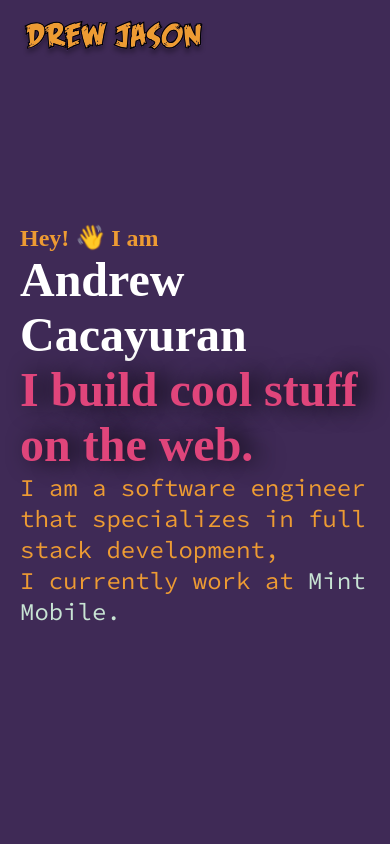
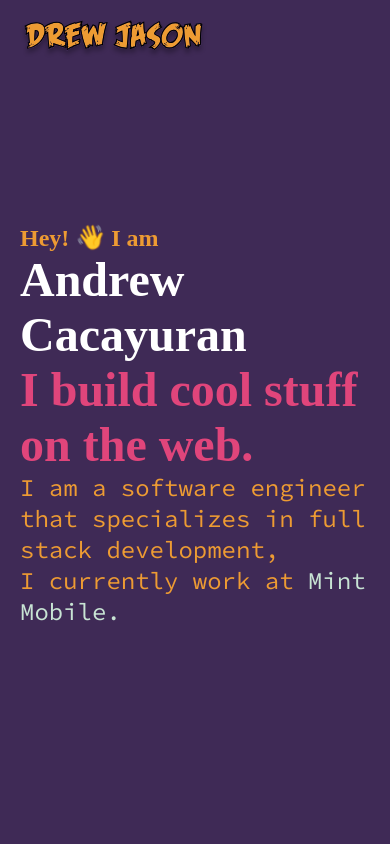
Before and after one commit to jayedeem/portfolio23, a React (Vite) app: page / in a window 390 px wide. Shown: the top 844 px of the page. Built offline with nearby package versions, Linux system fonts and the light colour scheme; a web font is replaced by a local one.

Commit message:
text shadow weird on mobile

```diff
--- a/src/App.tsx
+++ b/src/App.tsx
@@ -31,7 +31,7 @@ function App() {
                     Hey!{' '}
 										<span
 											className={styles.wave}
-											aria-label="Emojii hand waving to you"
+											aria-label="Emojii hand waving at you"
 										>
                       👋
 										</span>{' '}
@@ -40,10 +40,7 @@ function App() {
 									<Heading as="h3" style={{ color: '#fff' }}>
                     Andrew Cacayuran
 									</Heading>
-									<Heading
-										as="h3"
-										style={{ color: '#E0457B', textShadow: '#000 10px 0 25px' }}
-									>
+									<Heading as="h3" style={{ color: '#E0457B' }}>
                     I build cool stuff on the web.
 									</Heading>
 									<Text as="p">
```
